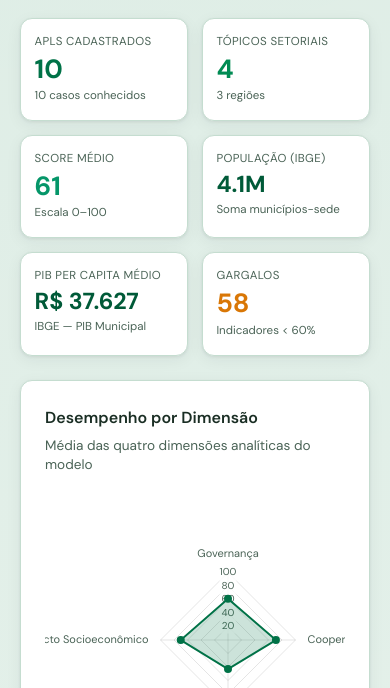
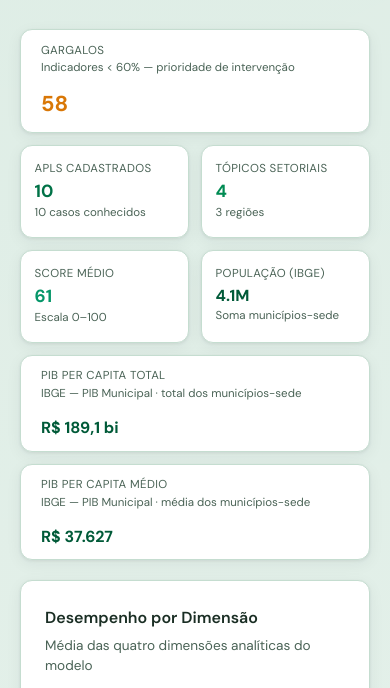
Before and after one commit to rodrigobragatere/APL, a plain HTML site: page index.html in a window 390 px wide. Shown: the part 810-1498 px from the top of the page. Drawn offline with nearby package versions, Linux system fonts and the light colour scheme.

Commit message:
segundo ajuste de dados

```diff
--- a/css/styles.css
+++ b/css/styles.css
@@ -168,20 +168,33 @@ body {
 .view-subtitle { margin: 0; color: var(--text-muted); font-size: 0.95rem; }
 .view-header__actions { display: flex; gap: 0.75rem; align-items: center; }
 
-.dashboard-topic {
-  margin: 0 0 1.25rem;
-  padding: 0.75rem 1.25rem;
+.dashboard-context {
+  margin: 0 0 1.5rem;
+  padding: 1.15rem 1.5rem;
   text-align: center;
+  background: linear-gradient(135deg, var(--brand-green-darker) 0%, var(--brand-green) 100%);
+  border: 1px solid var(--brand-green-dark);
+  border-left: 4px solid var(--brand-green-dark);
+  border-radius: var(--radius);
+  box-shadow: var(--shadow);
+  overflow: hidden;
+}
+.dashboard-context__discipline {
+  margin: 0 0 0.4rem;
+  font-family: var(--font-display);
+  font-size: clamp(1.15rem, 2.5vw, 1.55rem);
+  line-height: 1.3;
+  color: #fff;
+}
+.dashboard-context__topic {
+  margin: 0;
   font-family: var(--font);
-  font-size: 0.95rem;
+  font-size: clamp(0.72rem, 1.8vw, 0.85rem);
   font-weight: 600;
   letter-spacing: 0.12em;
   text-transform: uppercase;
-  color: #fff;
-  background: linear-gradient(135deg, var(--brand-green-darker) 0%, var(--brand-green) 100%);
-  border-radius: var(--radius-sm);
-  border-left: 4px solid var(--brand-green-dark);
-  box-shadow: var(--shadow);
+  color: rgba(255, 255, 255, 0.92);
+  line-height: 1.4;
 }
 
 /* Cards */
@@ -191,6 +204,8 @@ body {
   border-radius: var(--radius);
   padding: 1.5rem;
   box-shadow: var(--shadow);
+  min-width: 0;
+  overflow: hidden;
 }
 .card__header {
   min-height: 4.25rem;
@@ -206,13 +221,13 @@ body {
 .card--panel {
   display: flex;
   flex-direction: column;
-  min-height: 400px;
+  min-height: 380px;
 }
 .card--chart .chart-wrap,
 .card--panel .ranking-list--scroll,
 .card--panel .gargalos-grid--scroll,
 .card--panel .panel-scroll {
-  flex: 1;
+  flex: 1 1 auto;
   min-height: 0;
 }
 .mt-4 { margin-top: 1.5rem; }
@@ -220,7 +235,7 @@ body {
 
 .grid-2 {
   display: grid;
-  grid-template-columns: repeat(2, 1fr);
+  grid-template-columns: repeat(2, minmax(0, 1fr));
   gap: 1.5rem;
   align-items: stretch;
 }
@@ -230,7 +245,7 @@ body {
 
 .charts-grid {
   display: grid;
-  grid-template-columns: repeat(2, 1fr);
+  grid-template-columns: repeat(2, minmax(0, 1fr));
   gap: 1.5rem;
   align-items: stretch;
 }
@@ -238,12 +253,12 @@ body {
   height: 100%;
 }
 
-/* KPI grid — 6 cards na mesma linha */
+/* KPI grid */
 .kpi-grid {
   display: grid;
-  grid-template-columns: repeat(6, minmax(0, 1fr));
-  gap: 0.85rem;
-  margin-bottom: 1.5rem;
+  grid-template-columns: repeat(4, minmax(0, 1fr));
+  gap: 0.75rem;
+  margin-bottom: 1.25rem;
 }
 
 .kpi-card {
@@ -253,26 +268,77 @@ body {
   padding: 1rem 0.85rem;
   box-shadow: var(--shadow);
   min-width: 0;
+  overflow: hidden;
 }
-.kpi-card__label { font-size: 0.72rem; color: var(--text-muted); text-transform: uppercase; letter-spacing: 0.03em; line-height: 1.3; }
-.kpi-card__value { font-size: 1.65rem; font-weight: 700; line-height: 1.2; margin: 0.25rem 0; }
-.kpi-card__sub { font-size: 0.72rem; color: var(--text-muted); line-height: 1.3; }
+.kpi-card--wide {
+  grid-column: 1 / -1;
+  display: flex;
+  align-items: center;
+  justify-content: space-between;
+  gap: 1rem;
+  padding: 0.85rem 1.25rem;
+}
+.kpi-card--wide-half {
+  grid-column: span 2;
+  display: flex;
+  align-items: center;
+  justify-content: space-between;
+  gap: 1rem;
+  padding: 0.85rem 1.25rem;
+}
+.kpi-card--wide .kpi-card__info,
+.kpi-card--wide-half .kpi-card__info { min-width: 0; flex: 1; }
+.kpi-card--wide .kpi-card__value,
+.kpi-card--wide-half .kpi-card__value {
+  margin: 0;
+  flex-shrink: 0;
+  font-size: clamp(1.35rem, 2.5vw, 1.85rem);
+  text-align: right;
+}
+.kpi-card--wide .kpi-card__sub,
+.kpi-card--wide-half .kpi-card__sub { margin-top: 0.15rem; }
+.kpi-card__label {
+  font-size: 0.72rem;
+  color: var(--text-muted);
+  text-transform: uppercase;
+  letter-spacing: 0.03em;
+  line-height: 1.3;
+  overflow-wrap: anywhere;
+}
+.kpi-card__value {
+  font-size: clamp(1.1rem, 2.2vw, 1.55rem);
+  font-weight: 700;
+  line-height: 1.2;
+  margin: 0.25rem 0;
+  overflow-wrap: anywhere;
+  word-break: break-word;
+}
+.kpi-card__sub {
+  font-size: 0.72rem;
+  color: var(--text-muted);
+  line-height: 1.3;
+  overflow-wrap: anywhere;
+}
 .kpi-card--primary .kpi-card__value { color: var(--primary); }
 .kpi-card--success .kpi-card__value { color: var(--success); }
 .kpi-card--warning .kpi-card__value { color: var(--warning); }
 .kpi-card--topicos .kpi-card__value { color: var(--accent); }
-.kpi-card--ibge .kpi-card__value { color: var(--brand-green-dark); font-size: 1.45rem; }
+.kpi-card--ibge .kpi-card__value { color: var(--brand-green-dark); font-size: clamp(1rem, 2vw, 1.35rem); }
 
-/* Charts — altura uniforme */
+/* Charts */
 .chart-wrap {
   position: relative;
-  height: 300px;
+  flex: 1 1 auto;
+  min-height: 240px;
+  max-height: 300px;
   width: 100%;
+  overflow: hidden;
 }
 .chart-wrap canvas {
   display: block;
   width: 100% !important;
   height: 100% !important;
+  max-width: 100%;
 }
 
 .ranking-list--scroll,
@@ -315,6 +381,8 @@ body {
   border-top: 4px solid var(--brand-green);
   border-radius: var(--radius-sm);
   padding: 1.15rem;
+  min-width: 0;
+  overflow: hidden;
 }
 .caso-ibge-card__top {
   display: flex;
@@ -350,9 +418,17 @@ body {
   padding: 0.45rem 0.55rem;
   background: var(--surface);
   border-radius: var(--radius-sm);
+  min-width: 0;
+  overflow: hidden;
 }
 .caso-ibge-stat span { display: block; color: var(--text-muted); margin-bottom: 0.1rem; }
-.caso-ibge-stat strong { font-size: 0.85rem; color: var(--text); }
+.caso-ibge-stat strong {
+  display: block;
+  font-size: 0.85rem;
+  color: var(--text);
+  overflow-wrap: anywhere;
+  word-break: break-word;
+}
 .caso-ibge-card__fonte { font-size: 0.7rem; color: var(--text-muted); margin: 0.75rem 0 0; font-style: italic; }
 
 .apl-card__topico {
@@ -376,7 +452,7 @@ body {
 .ranking-list { display: flex; flex-direction: column; gap: 0.75rem; }
 .ranking-item {
   display: grid;
-  grid-template-columns: 2rem 1fr auto;
+  grid-template-columns: 2rem minmax(0, 1fr) auto;
   align-items: center;
   gap: 0.75rem;
   padding: 0.75rem;
@@ -384,7 +460,14 @@ body {
   border-radius: var(--radius-sm);
 }
 .ranking-item__pos { font-weight: 700; color: var(--primary); text-align: center; }
-.ranking-item__name { font-weight: 500; font-size: 0.9rem; }
+.ranking-item__name {
+  font-weight: 500;
+  font-size: 0.9rem;
+  min-width: 0;
+  overflow: hidden;
+  text-overflow: ellipsis;
+  white-space: nowrap;
+}
 .ranking-item__meta { font-size: 0.75rem; color: var(--text-muted); }
 .ranking-item__score {
   font-weight: 700;
@@ -838,12 +921,14 @@ body {
   .qualitativos-form { grid-template-columns: 1fr; }
 }
 
-@media (max-width: 1200px) {
-  .kpi-grid { grid-template-columns: repeat(3, 1fr); }
-}
-
 @media (max-width: 768px) {
-  .kpi-grid { grid-template-columns: repeat(2, 1fr); }
+  .kpi-grid { grid-template-columns: repeat(2, minmax(0, 1fr)); }
+  .kpi-card--wide,
+  .kpi-card--wide-half { flex-direction: column; align-items: flex-start; }
+  .kpi-card--wide-half { grid-column: 1 / -1; }
+  .kpi-card--wide .kpi-card__value,
+  .kpi-card--wide-half .kpi-card__value { text-align: left; }
+  .dashboard-context { padding: 1rem 1.15rem; }
 }
 
 @media (max-width: 480px) {
--- a/index.html
+++ b/index.html
@@ -70,7 +70,10 @@
     <main id="main-content" class="main-content">
       <!-- Dashboard -->
       <section id="view-dashboard" class="view active" aria-labelledby="dash-title">
-        <p class="dashboard-topic">Governança Corporativa e Ambiental</p>
+        <article class="dashboard-context">
+          <p class="dashboard-context__discipline">Tópicos em Desenvolvimento Local</p>
+          <p class="dashboard-context__topic">Governança Corporativa e Ambiental</p>
+        </article>
         <header class="view-header">
           <div>
             <h1 id="dash-title" class="view-title">Dashboard</h1>
--- a/js/app.js
+++ b/js/app.js
@@ -166,12 +166,26 @@ function renderDashboard() {
   const regioes = [...new Set(apls.map((a) => a.regiao))];
   const casosConhecidos = apls.filter((a) => a.casoConhecido);
   const popTotal = apls.reduce((s, a) => s + (a.ibge?.populacao || 0), 0);
-  const pibMedio = apls.filter((a) => a.ibge?.pibPerCapita).length
-    ? Math.round(apls.filter((a) => a.ibge?.pibPerCapita).reduce((s, a) => s + a.ibge.pibPerCapita, 0) / apls.filter((a) => a.ibge?.pibPerCapita).length)
+  const aplsComPib = apls.filter((a) => a.ibge?.pibPerCapita && a.ibge?.populacao);
+  const pibMedio = aplsComPib.length
+    ? Math.round(aplsComPib.reduce((s, a) => s + a.ibge.pibPerCapita, 0) / aplsComPib.length)
     : 0;
+  const pibTotal = aplsComPib.reduce((s, a) => s + a.ibge.pibPerCapita * a.ibge.populacao, 0);
+  const pibTotalFmt = pibTotal >= 1e9
+    ? `R$ ${(pibTotal / 1e9).toFixed(1).replace('.', ',')} bi`
+    : pibTotal >= 1e6
+      ? `R$ ${(pibTotal / 1e6).toFixed(1).replace('.', ',')} mi`
+      : pibTotal ? formatCurrency(pibTotal).replace(',00', '') : '—';
   const topicosAtivos = [...new Set(apls.map((a) => a.topico).filter(Boolean))];
 
   $('#kpi-grid').innerHTML = `
+    <div class="kpi-card kpi-card--wide kpi-card--warning">
+      <div class="kpi-card__info">
+        <div class="kpi-card__label">Gargalos</div>
+        <div class="kpi-card__sub">Indicadores &lt; 60% — prioridade de intervenção</div>
+      </div>
+      <div class="kpi-card__value">${allGargalos.length}</div>
+    </div>
     <div class="kpi-card kpi-card--primary">
       <div class="kpi-card__label">APLs Cadastrados</div>
       <div class="kpi-card__value">${apls.length}</div>
@@ -192,15 +206,19 @@ function renderDashboard() {
       <div class="kpi-card__value">${popTotal >= 1e6 ? `${(popTotal / 1e6).toFixed(1)}M` : formatNumber(popTotal)}</div>
       <div class="kpi-card__sub">Soma municípios-sede</div>
     </div>
-    <div class="kpi-card kpi-card--ibge">
-      <div class="kpi-card__label">PIB per capita médio</div>
+    <div class="kpi-card kpi-card--wide-half kpi-card--ibge">
+      <div class="kpi-card__info">
+        <div class="kpi-card__label">PIB per capita total</div>
+        <div class="kpi-card__sub">IBGE — PIB Municipal · total dos municípios-sede</div>
+      </div>
+      <div class="kpi-card__value">${pibTotalFmt}</div>
+    </div>
+    <div class="kpi-card kpi-card--wide-half kpi-card--ibge">
+      <div class="kpi-card__info">
+        <div class="kpi-card__label">PIB per capita médio</div>
+        <div class="kpi-card__sub">IBGE — PIB Municipal · média dos municípios-sede</div>
+      </div>
       <div class="kpi-card__value">${pibMedio ? formatCurrency(pibMedio).replace(',00', '') : '—'}</div>
-      <div class="kpi-card__sub">IBGE — PIB Municipal</div>
-    </div>
-    <div class="kpi-card kpi-card--warning">
-      <div class="kpi-card__label">Gargalos</div>
-      <div class="kpi-card__value">${allGargalos.length}</div>
-      <div class="kpi-card__sub">Indicadores &lt; 60%</div>
     </div>
   `;
 
@@ -238,11 +256,12 @@ function renderRadarChart(scores, dims) {
       }],
     },
     options: baseChartOptions({
+      layout: { padding: 18 },
       scales: {
         r: {
           min: 0, max: 100,
           ticks: { stepSize: 20, font: { size: 10 } },
-          pointLabels: { font: { size: 11 } },
+          pointLabels: { font: { size: 10 } },
         },
       },
       plugins: { legend: { display: false } },
@@ -306,7 +325,13 @@ function renderDistribuicaoChart(apls) {
       }],
     },
     options: baseChartOptions({
-      plugins: { legend: { position: 'bottom', display: counts.length > 1 } },
+      plugins: {
+        legend: {
+          position: 'bottom',
+          display: counts.length > 1,
+          labels: { font: { size: 10 }, padding: 8, boxWidth: 10 },
+        },
+      },
     }),
   });
 }
```
